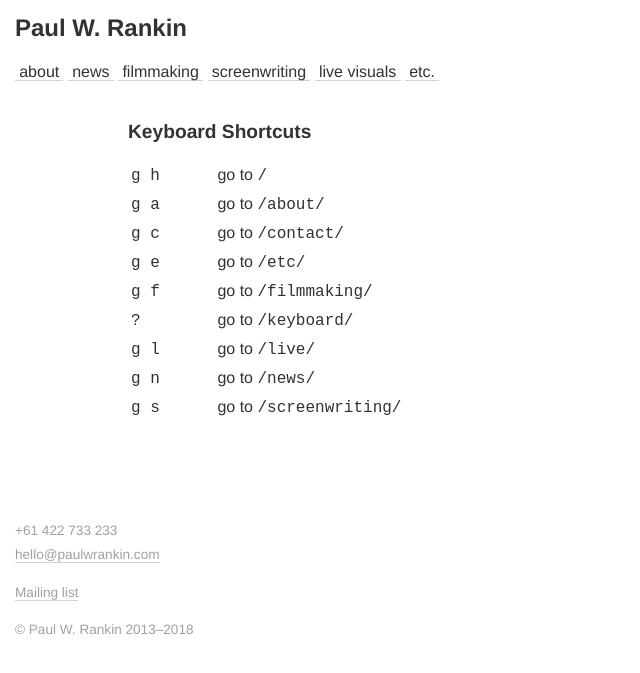
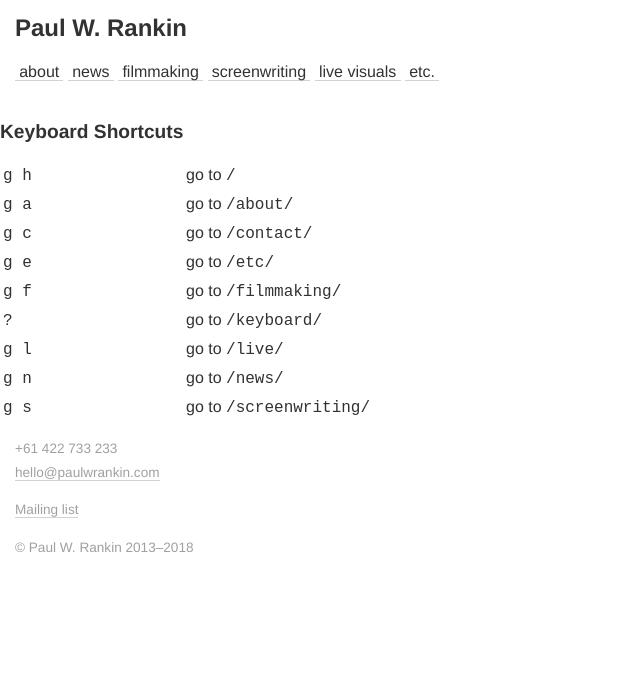
Before and after one commit to rnkn/portfolio, a Jekyll site: the page built from _sections/keyboard.html, in a window 1280 px wide. Shown: the top 673 px of the page, without its empty margins (0-640 px from the left). Built offline with Jekyll 4.4.1, drawn with Linux system fonts in a browser that asks for light colours; some web fonts are replaced.

Commit message:
Redesign article layout

```diff
--- a/_layouts/article.html
+++ b/_layouts/article.html
@@ -1,14 +1,10 @@
 ---
 layout: default
 ---
-<main class="article">
+<article>
     {% if page.image %}
-    <div class="hero">
-        <img alt="{{ page.title }}" src="{{ page.image | prepend: site.assets }}">
-    </div>
+    <img alt="{{ page.title }}" src="{{ page.image | prepend: site.assets }}">
     {% endif %}
-    <article>
-        <h2>{{ page.title }}</h2>
-        {{ content }}
-    </article>
-</main>
+    <h2>{{ page.title }}</h2>
+    {{ content }}
+</article>
```
Also changed, not shown: _projects/sonic-state.md (+1 -1 lines).
